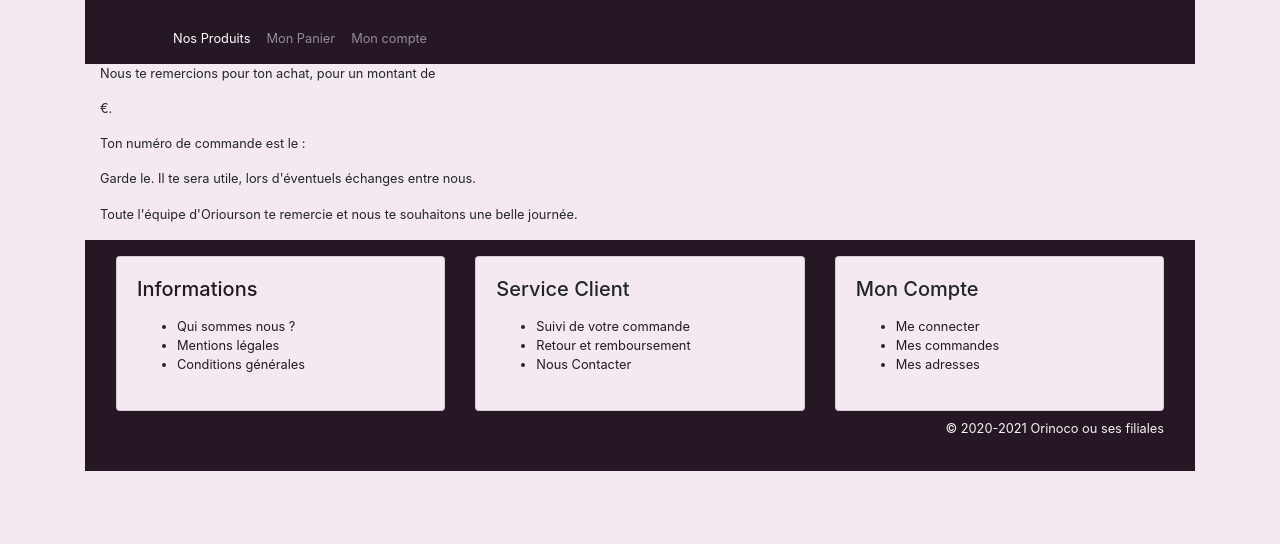
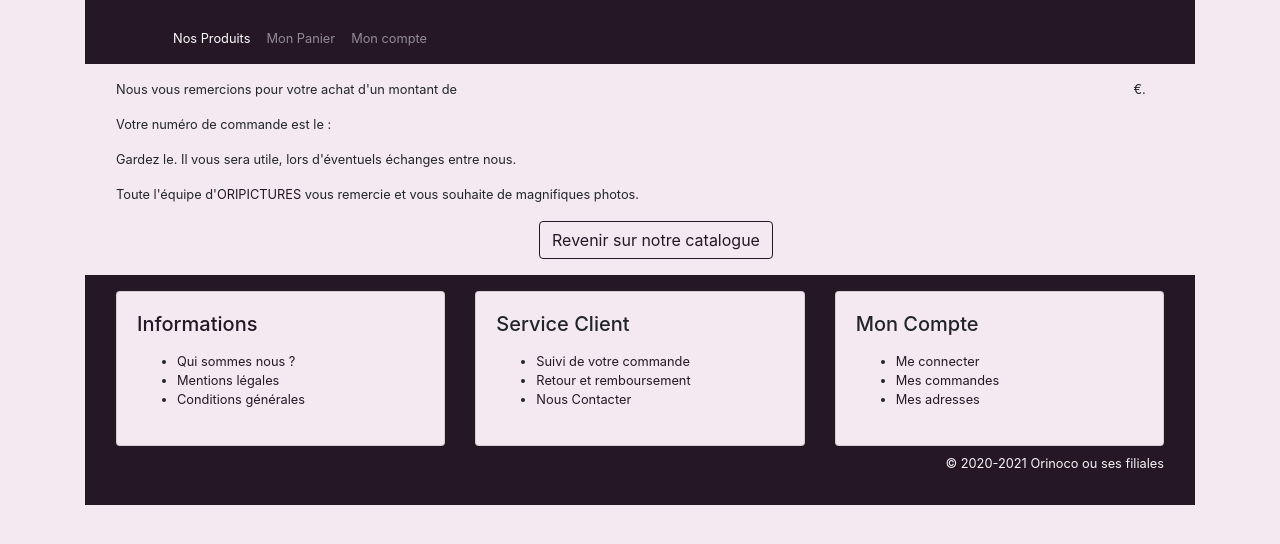
Before and after one commit to andygarcia06/Oripictures-By-Orinoco, a plain HTML site: page thanks.html in a window 1280 px wide. Shown: the part 124-668 px from the top of the page. Drawn offline with nearby package versions, Linux system fonts and the light colour scheme; files whose address does not match are found by name; a web font is replaced by a local one.

Commit message:
modification thanks.html

```diff
--- a/thanks.html
+++ b/thanks.html
@@ -50,24 +50,27 @@
 
 
       <!--Section vente des articles-->
-        <section class="container text-sm" id="page_remerciements">
-          <div id="thanks">
-            <p id="premiere_partie">Nous te remercions pour ton achat, pour un montant de &nbsp;</p>
-            <p id="prix_achat"></p>
-            <p id="euro"> €.</p>
+        <section class="container  m-3 w-100" id="page_remerciements">
+          <div class="row" id="thanks">
+            <p class="col-sm-10"id="premiere_partie">Nous vous remercions pour votre achat d'un montant de &nbsp;</p>
+            <p class="col-sm-1" id="prix_achat"></p>
+            <p class="col-sm-1"id="euro"> €.</p>
          </div>
-         <div id="thanks2">
-            <p id="deuxieme_partie">Ton numéro de commande est le :</p>
-            <p id="order_id"></p>
+         <div class="row" id="thanks2">
+            <p class="col-sm-9" id="deuxieme_partie">Votre numéro de commande est le :</p>
+            <p class="col-sm-3" id="order_id"></p>
          </div>
          <div id="thanks3">
-            <p id="troisieme_partie"> Garde le. Il te sera utile, lors d'éventuels échanges entre nous.</p>
-            <p>Toute l'équipe d'Oriourson te remercie et nous te souhaitons une belle journée.</p>
+            <p class="text-left" id="troisieme_partie"> Gardez le. Il vous sera utile, lors d'éventuels échanges entre nous.</p>
+            <p class="text-left">Toute l'équipe d'<span class="text-secondary text-uppercase text-weight-bold">Oripictures</span> vous remercie et vous souhaite de magnifiques photos.</p>
          </div>
+         <button class="btn btn-outline-secondary d-block m-auto  ">
+            <a class="text-secondary" href="index.html"> Revenir sur notre catalogue </a>
+         </button>
        </section>
 
       <!-- FOOTER -->
-       <footer class="container bg-secondary p-3">
+       <footer class="container bg-secondary mt-3 p-3">
           <div class="row row-cols-1 row-cols-md-3 m-0">
             <div class="col">
               <div class="card h-100 bg-primary">
```
